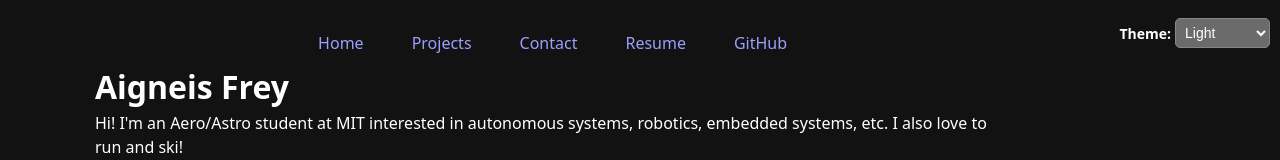
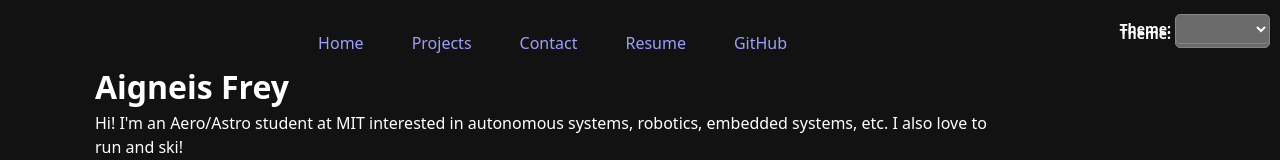
Before and after one commit to aafrey/my-portfolio, a SvelteKit app: page / in a window 1280 px wide. Shown: the top 160 px of the page. Built offline with nearby package versions, Linux system fonts and the light colour scheme.

Commit message:
added div class=color-scheme

```diff
--- a/src/routes/+layout.svelte
+++ b/src/routes/+layout.svelte
@@ -31,6 +31,15 @@
         </select>
 	</label>
 
+  <div class="color-scheme">
+    <label for="theme-selector">Theme:</label>
+    <select id="theme-selector" bind:value={colorScheme}>
+      <option value="light">Light</option>
+      <option value="dark">Dark</option>
+      <option value="automatic">Automatic</option>
+    </select>
+  </div>
+
   <style>
     .color-scheme {
       position: fixed;
```
